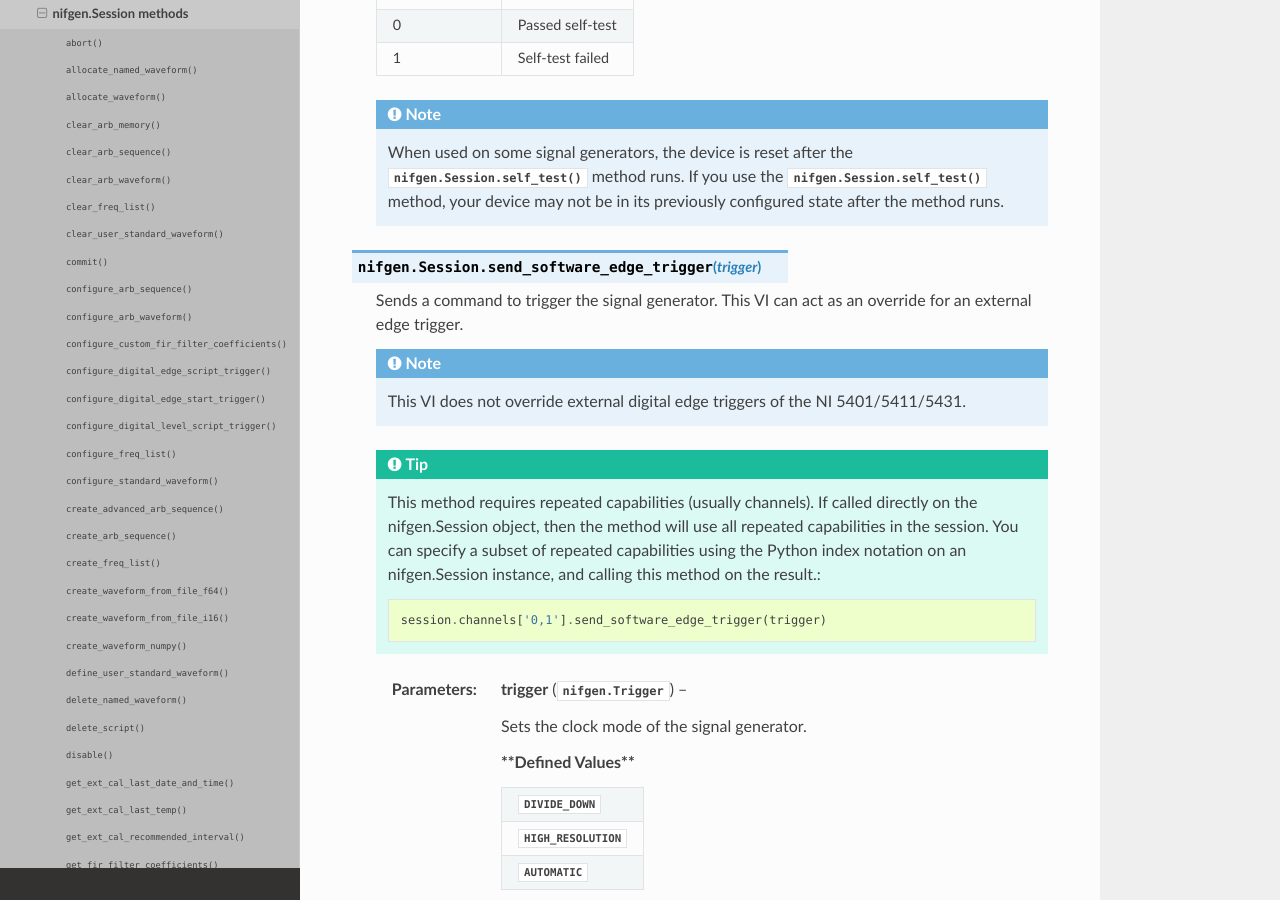
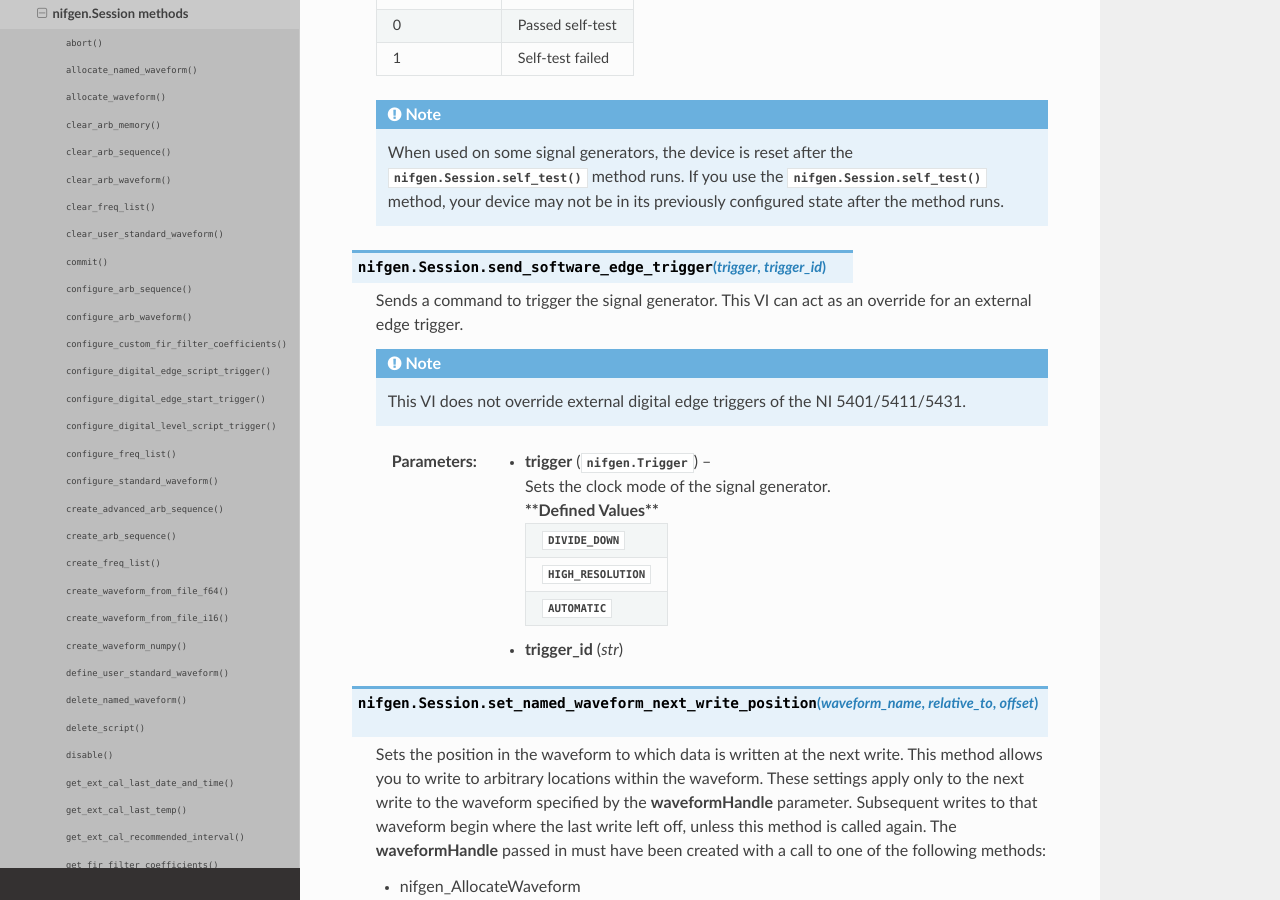
Before and after one commit to ni/nimi-python, a Sphinx documentation site: the page built from docs/nifgen/functions.rst, in a window 1280 px wide and 900 px high, scrolled down 31551 px. Built offline with Sphinx 7.4.7 and the Read the Docs theme 2.0.0, drawn with Linux system fonts in a browser that asks for light colours.

Commit message:
Update generated files

```diff
--- a/docs/nifgen/functions.rst
+++ b/docs/nifgen/functions.rst
@@ -2100,7 +2100,7 @@ nifgen.Session methods
 
 
 
-.. py:method:: send_software_edge_trigger(trigger)
+.. py:method:: send_software_edge_trigger(trigger, trigger_id)
 
     Sends a command to trigger the signal generator. This VI can act as an
     override for an external edge trigger.
@@ -2110,15 +2110,6 @@ nifgen.Session methods
     .. note:: This VI does not override external digital edge triggers of the
         NI 5401/5411/5431.
 
-
-    .. tip:: This method requires repeated capabilities (usually channels). If called directly on the
-        nifgen.Session object, then the method will use all repeated capabilities in the session.
-        You can specify a subset of repeated capabilities using the Python index notation on an
-        nifgen.Session instance, and calling this method on the result.:
-
-        .. code:: python
-
-            session.channels['0,1'].send_software_edge_trigger(trigger)
 
 
     :param trigger:
@@ -2138,6 +2129,9 @@ nifgen.Session methods
 
 
     :type trigger: :py:data:`nifgen.Trigger`
+    :param trigger_id:
+
+    :type trigger_id: str
 
 .. py:method:: set_named_waveform_next_write_position(waveform_name, relative_to, offset)
 
```
Also changed, not shown: 2 other files.
